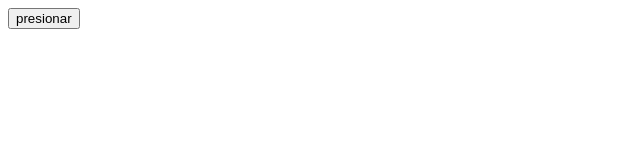
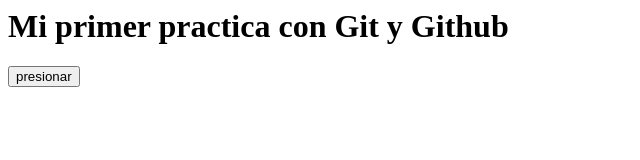
Before and after one commit to FleitaDana/ProbandoGitGithub, a plain HTML site: page index.html in a window 1280 px wide. Shown: the whole page, without its empty margins (0-640 px from the left). Drawn offline with Linux system fonts and the light colour scheme.

Commit message:
Probanco comando gitcommit-am

```diff
--- a/index.html
+++ b/index.html
@@ -5,6 +5,7 @@
         </script>
     </head>
     <body>
+        <h1>Mi primer practica con Git y Github</h1>
         <input type="button" value="presionar" onclick="sms()">
     </body>
 </html>
```
